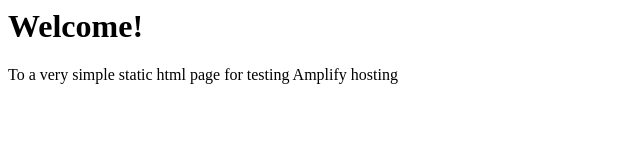
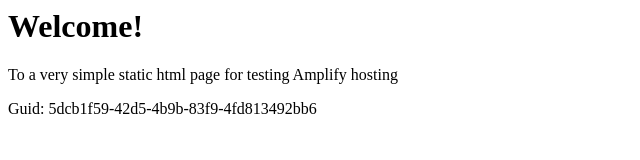
Before and after one commit to aws-aemilia-sin/Github-PR-Commit-Integration-Test-DoNotTouch-v0-preprod-ap-southeast-1, a website: page src/index.html in a window 1280 px wide. Shown: the whole page, without its empty margins (0-640 px from the left). Drawn offline with Linux system fonts and the light colour scheme.

Commit message:
commit from integ tests

```diff
--- a/src/index.html
+++ b/src/index.html
@@ -1,3 +1,5 @@
+
+
 <html lang="en">
 
 <head>
@@ -10,6 +12,6 @@
 <body>
     <h1>Welcome!</h1>
     <p>To a very simple static html page for testing Amplify hosting</p>
-</body>
+    <p>Guid: 5dcb1f59-42d5-4b9b-83f9-4fd813492bb6</p></body>
 
 </html>
```
